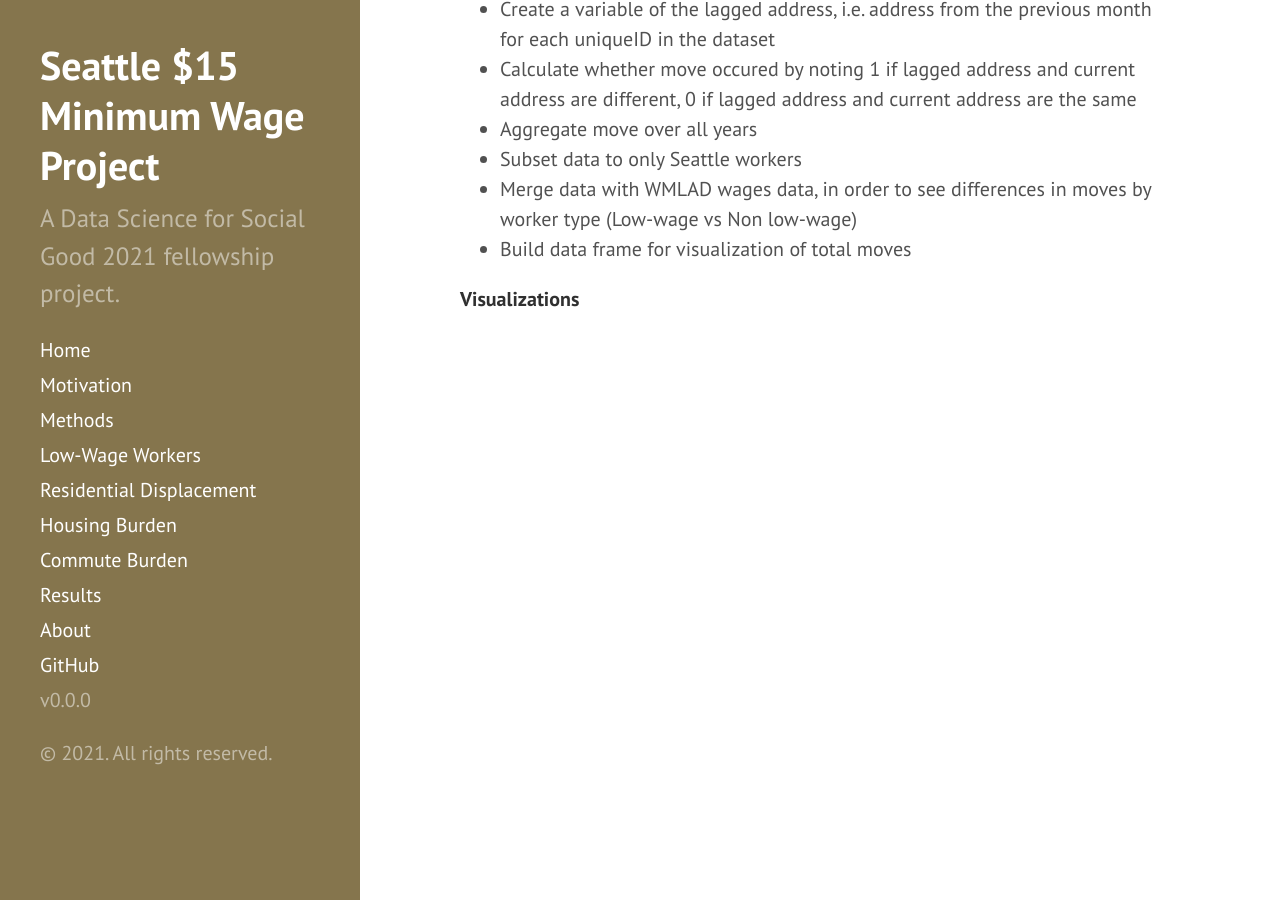
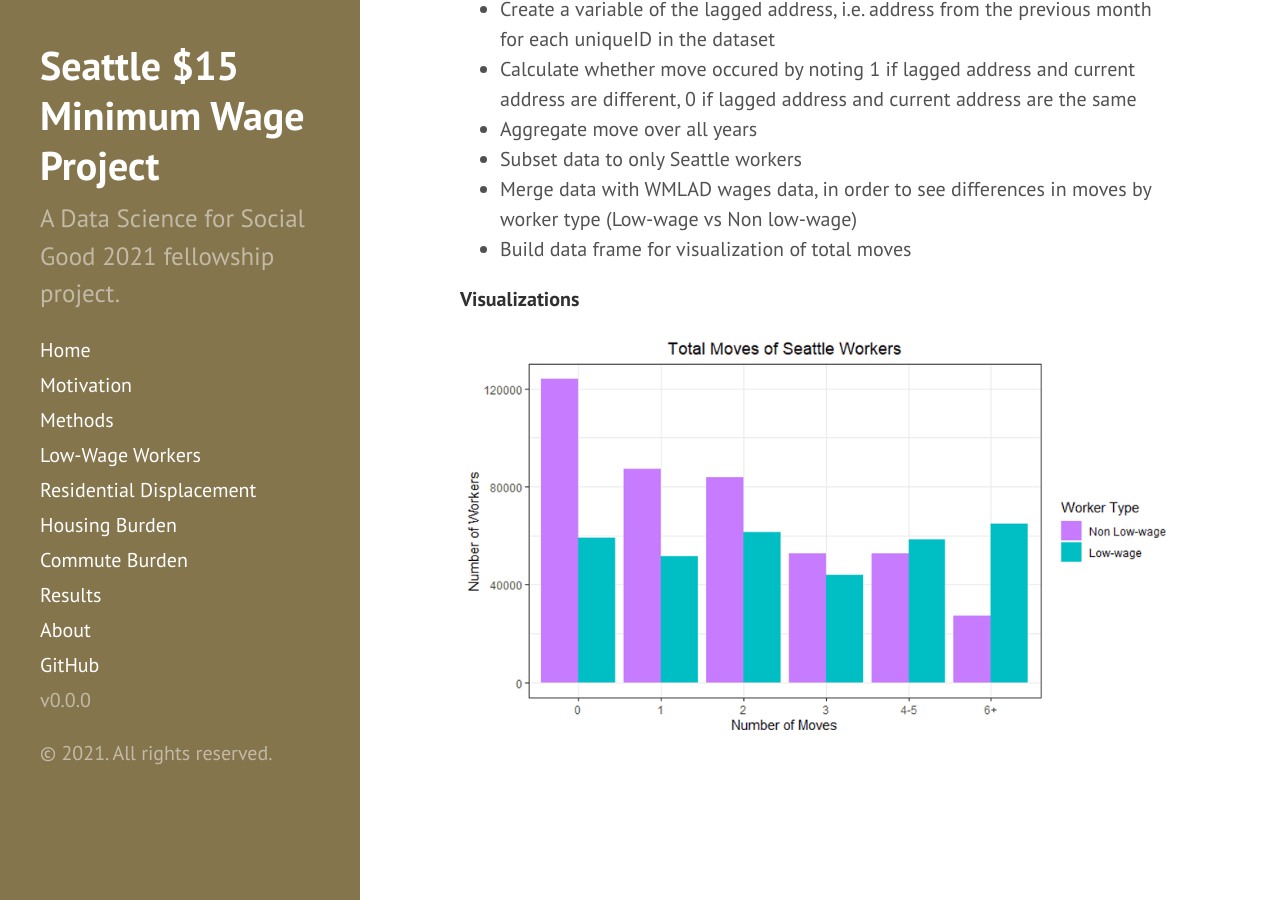
Before and after one commit to uwescience/MinWA, a Jekyll site: the page built from Residential Displacement.md, in a window 1280 px wide and 900 px high, scrolled down 876 px. Built offline with Jekyll 4.4.1, drawn with Linux system fonts in a browser that asks for light colours.

Commit message:
Update Residential Displacement.md

```diff
--- a/Residential Displacement.md
+++ b/Residential Displacement.md
@@ -21,3 +21,5 @@
   - Build data frame for visualization of total moves
 
 **Visualizations**
+
+<img src="{{ site.url }}{{ site.baseurl }}/assets/img/Total_Moves_SeattleWorkers.png">
```
